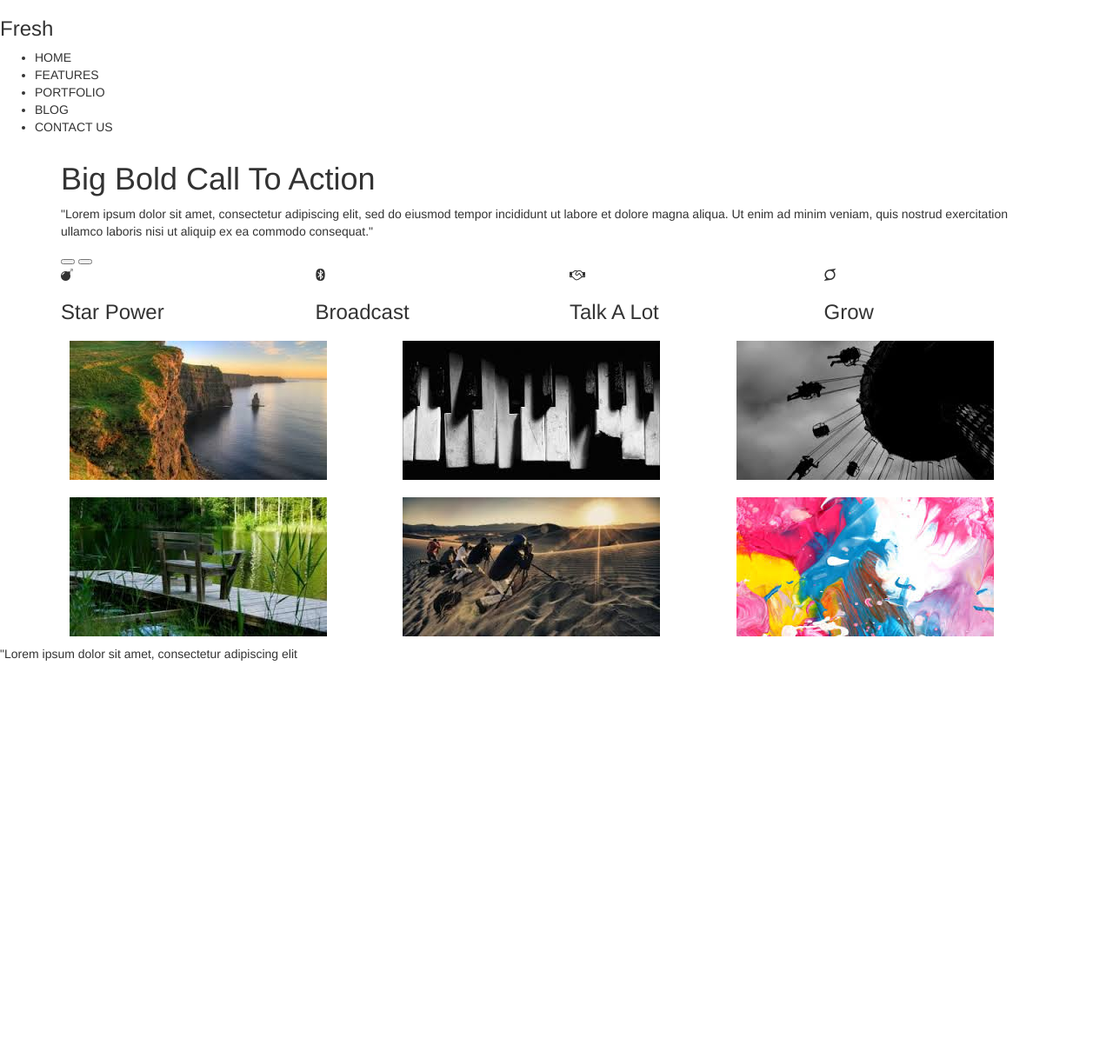
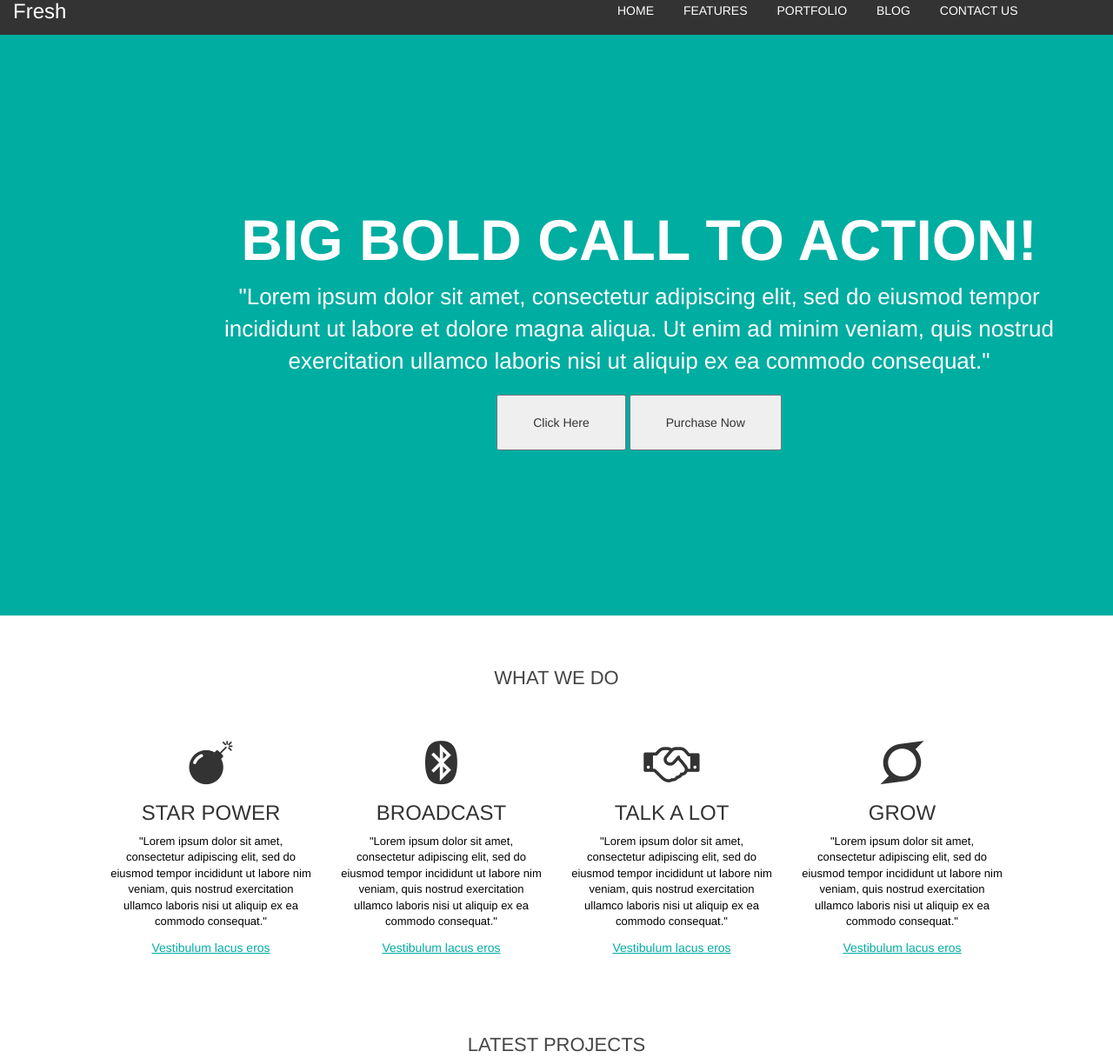
Before and after one commit to bbkoshy/tiy-homework-gridlayout, a plain HTML site: page index.html in a window 1280 px wide. Shown: the top 1217 px of the page at 87% size. Before the commit the page ends 800 px from the top, so only its background shows below. Drawn offline with nearby package versions, Linux system fonts and the light colour scheme.

Commit message:
second draft of grid layout

```diff
--- a/css/styles.css
+++ b/css/styles.css
@@ -1,4 +1,125 @@
+header {
+  background-color: #333333;
+  color: white;
+  overflow: hidden;
+}
+
+.navigation h3{
+margin: 0 auto;
+}
+
+.menu li{
+  display: inline-block;
+  padding: 2px 15px 8px;
+}
+.hero{
+  background-color: #00ADA1;
+  padding: 150px;
+  overflow: hidden;
+  margin:0 auto;
+}
+
 .projects{
 padding: 10px;
 
 }
+
+.container {
+  margin: 0 auto;
+  padding: 30px 70px;
+}
+.container h1{
+  color: white;
+  font-weight: bold;
+  font-size: 66px;
+  text-transform: uppercase;
+  text-align: center;
+}
+
+.container h4{
+  font-size: 22px;
+  text-align: center;
+  margin-top: 30px;
+  color: #454545;
+  text-transform: uppercase;
+}
+
+.container p{
+  color: white;
+  font-size: 26px;
+  text-align: center;
+  font-weight: lighter;;
+}
+
+ .cta{
+  text-align: center;
+  padding: 10px 20px
+
+}
+
+button{
+  padding: 20px 40px;
+  box-shadow:#333333;
+}
+
+button .white{
+  background-color: white;
+
+}
+
+.fa.fa-bomb, .fa.fa-bluetooth, .fa.fa-handshake-o, .fa.fa-superpowers{
+  font-size: 50px;
+  display: block;
+  margin-top: 50px;
+}
+
+.column-spacing.feature p{
+  color: black;
+  font-size: 13px;
+  font-weight: normal;
+}
+
+.col-md-3 a{
+  text-decoration: underline;
+  color: #00ADA1;
+
+}
+
+.col-md-3{
+  text-align: center;
+}
+
+.column-spacing.feature h3{
+  text-transform: uppercase;
+}
+
+h2 {
+color: #454545;
+font-weight: bold;
+font-size: 33px;
+text-transform: uppercase;
+text-align: center;
+padding-bottom: 30px;
+
+}
+
+.col-md-4.footer a{
+text-decoration: none;
+color: #8A8A8A;
+padding: 30px 0px;
+align-items: center;
+font-size: 20px;
+}
+
+.col-md-4.footer i{
+  font-size: 20px;
+  color: #8A8A8A;
+}
+
+footer {
+  background-color: #454545;
+  height: 100px;
+  border-bottom:30px solid #303030;
+  padding-left: 70px;
+
+}
--- a/index.html
+++ b/index.html
@@ -13,8 +13,10 @@
   </head>
   <body>
 <header>
-        <div class="navigation">
+      <div class="col-md-6 navigation">
           <h3>Fresh</h3>
+      </div>
+      <div class="col-md-6 menu">
           <ul>
             <li>HOME</li>
             <li>FEATURES</li>
@@ -22,53 +24,60 @@
             <li>BLOG</li>
             <li>CONTACT US</li>
           </ul>
-        </div>
+      </div>
 </header>
 
   <div class="container-fluid hero">
     <div class="container">
-          <h1>Big Bold Call To Action</h1>
+          <h1>Big Bold Call To Action!</h1>
           <p>
             "Lorem ipsum dolor sit amet, consectetur adipiscing elit, sed do eiusmod tempor incididunt ut labore et dolore magna aliqua. Ut enim ad minim veniam, quis nostrud exercitation ullamco laboris nisi ut aliquip ex ea commodo consequat."
           </p>
           <div class="cta">
-            <button type="button" name="Click Here"></button>
-            <button type="button" name="Purchase Now"></button>
+            <button type="button" name="Click Here" class="white">Click Here</button>
+            <button type="button" name="Purchase Now" class="black">Purchase Now</button>
           </div>
       </div>
     </div>
 
-    <div class="container">
+    <div class="container"><h4>What We Do</h4>
       <div class="row icons">
         <div class="col-md-3">
           <div class="column-spacing feature">
             <i class="fa fa-bomb" aria-hidden="true"></i>
-            <h3>Star Power</h3>
+            <h3>Star Power</h3><p>
+              "Lorem ipsum dolor sit amet, consectetur adipiscing elit, sed do eiusmod tempor incididunt ut labore nim veniam, quis nostrud exercitation ullamco laboris nisi ut aliquip ex ea commodo consequat."
+            </p> <a href="#">Vestibulum lacus eros</a>
           </div>
         </div>
         <div class="col-md-3">
           <div class="column-spacing feature">
             <i class="fa fa-bluetooth" aria-hidden="true"></i>
-            <h3>Broadcast</h3>
+            <h3>Broadcast</h3><p>
+              "Lorem ipsum dolor sit amet, consectetur adipiscing elit, sed do eiusmod tempor incididunt ut labore nim veniam, quis nostrud exercitation ullamco laboris nisi ut aliquip ex ea commodo consequat."
+            </p> <a href="#">Vestibulum lacus eros</a>
           </div>
         </div>
         <div class="col-md-3">
           <div class="column-spacing feature">
             <i class="fa fa-handshake-o" aria-hidden="true"></i>
-            <h3>Talk A Lot</h3>
+            <h3>Talk A Lot</h3><p>
+              "Lorem ipsum dolor sit amet, consectetur adipiscing elit, sed do eiusmod tempor incididunt ut labore nim veniam, quis nostrud exercitation ullamco laboris nisi ut aliquip ex ea commodo consequat."
+            </p> <a href="#">Vestibulum lacus eros</a>
           </div>
         </div>
         <div class="col-md-3">
           <div class="column-spacing feature">
             <i class="fa fa-superpowers" aria-hidden="true"></i>
-
-            <h3>Grow</h3>
+            <h3>Grow</h3><p>
+              "Lorem ipsum dolor sit amet, consectetur adipiscing elit, sed do eiusmod tempor incididunt ut labore nim veniam, quis nostrud exercitation ullamco laboris nisi ut aliquip ex ea commodo consequat."
+            </p> <a href="#">Vestibulum lacus eros</a>
           </div>
         </div>
       </div>
     </div>
 
-<div class="container">
+<div class="container"><h4>Latest Projects</h4>
     <div class="row projects">
       <div class="col-md-4 project">
         <img src="images/images-1.jpg" alt="icon" />
@@ -98,10 +107,20 @@
     </div>
 </div>
 
-<footer>
-    <p>
-      "Lorem ipsum dolor sit amet, consectetur adipiscing elit
-     </p>
+
+
+
+    <h2>We Would Love To Hear From You</h2>
+    <footer>
+      <div class="col-md-4 footer">
+    <i class="fa fa-link" aria-hidden="true"></i><a href="#">Links</a>
+      </div>
+      <div class="col-md-4 footer">
+    <i class="fa fa-plug" aria-hidden="true"></i><a href="#">Connect With Us</a>
+      </div>
+      <div class="col-md-4 footer">
+      <i class="fa fa-newspaper-o" aria-hidden="true"></i><a href="#">Subscribe</a>
+    </div>
 </footer>
 </body>
 <script src="https://maxcdn.bootstrapcdn.com/bootstrap/3.3.7/js/bootstrap.min.js" integrity="sha384-Tc5IQib027qvyjSMfHjOMaLkfuWVxZxUPnCJA7l2mCWNIpG9mGCD8wGNIcPD7Txa" crossorigin="anonymous"></script>
```
